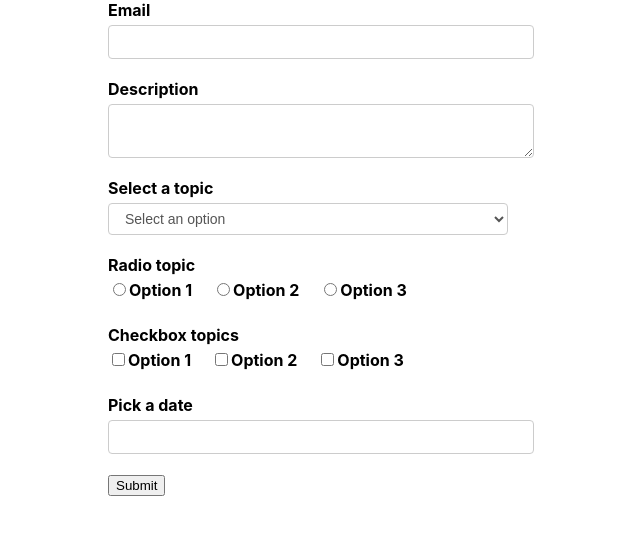
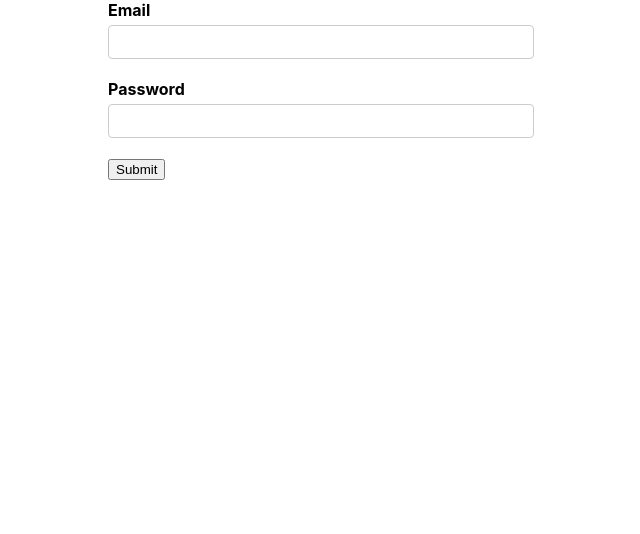
Before and after one commit to gopinav/React-Formik-Tutorials, a React (Create React App) app in the folder formik-controls-demo/: page / in a window 1280 px wide. Shown: the top 534 px of the page, without its empty margins (319-959 px from the left). Built offline with nearby package versions, Linux system fonts and the light colour scheme.

Commit message:
Add LoginForm

```diff
--- a/formik-controls-demo/src/App.css
+++ b/formik-controls-demo/src/App.css
@@ -17,6 +17,7 @@
 
 input[type='text'],
 input[type='email'],
+input[type='password'],
 textarea,
 select {
   display: block;
--- a/formik-controls-demo/src/App.js
+++ b/formik-controls-demo/src/App.js
@@ -1,11 +1,13 @@
 import React from 'react'
 import './App.css'
 import FormikContainer from './components/FormikContainer'
+import LoginForm from './components/LoginForm'
 
 function App () {
   return (
     <div className='App'>
-      <FormikContainer />
+      {/* <FormikContainer /> */}
+      <LoginForm />
     </div>
   )
 }
--- /dev/null
+++ b/formik-controls-demo/src/components/LoginForm.js
@@ -0,0 +1,52 @@
+import React from 'react'
+import { Formik, Form } from 'formik'
+import * as Yup from 'yup'
+import FormikControl from './FormikControl'
+
+function LoginForm () {
+  const initialValues = {
+    email: '',
+    password: ''
+  }
+
+  const validationSchema = Yup.object({
+    email: Yup.string()
+      .email('Invalid email format')
+      .required('Required'),
+    password: Yup.string().required('Required')
+  })
+
+  const onSubmit = values => {
+    console.log('Form data', values)
+  }
+
+  return (
+    <Formik
+      initialValues={initialValues}
+      validationSchema={validationSchema}
+      onSubmit={onSubmit}
+    >
+      {formik => {
+        return (
+          <Form>
+            <FormikControl
+              control='input'
+              type='email'
+              label='Email'
+              name='email'
+            />
+            <FormikControl
+              control='input'
+              type='password'
+              label='Password'
+              name='password'
+            />
+            <button type='submit' disabled={!formik.isValid}>Submit</button>
+          </Form>
+        )
+      }}
+    </Formik>
+  )
+}
+
+export default LoginForm
```
